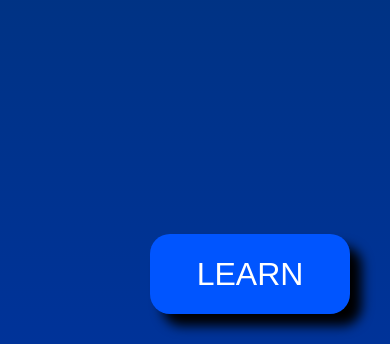
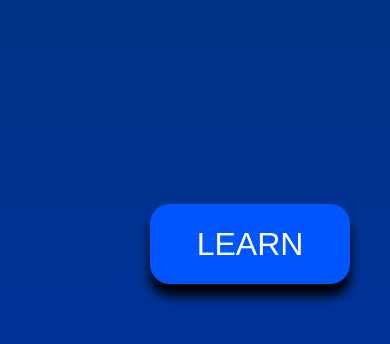
Before and after one commit to VSR-Official/Learn-Web-Development, a plain HTML site: page index.html in a window 390 px wide. Shown: the part 500-844 px from the top of the page. Drawn offline with Linux system fonts and the light colour scheme.

Commit message:
main: Improved responsiveness of index.html

```diff
--- a/index.html
+++ b/index.html
@@ -5,6 +5,7 @@
     <meta charset="UTF-8">
     <meta name="viewport" content="width=device-width, initial-scale=1.0">
     <title>WEB DEVELOPMENT</title>
+    <meta name="theme" content="lightblue">
     <style>
         * {
             margin: 0;
@@ -172,6 +173,10 @@
         }
 
         @media screen and (max-width: 1000px) {
+             html, body {
+                 overflow-x: hidden;
+             }
+
             .mTITLE {
                 font-size: 5.8rem;
             }
@@ -180,6 +185,13 @@
                 font-size: 2rem;
                 width: 200px;
                 height: 80px;
+                bottom: 60px;
+                transition: 0s;
+                box-shadow: 0px 12px 12px black;
+            }
+
+            .mBUTTON:active {
+                transform: translate(0px, 12px);
             }
         }
     </style>
```
